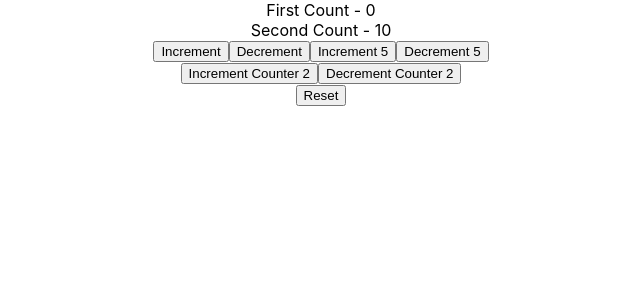
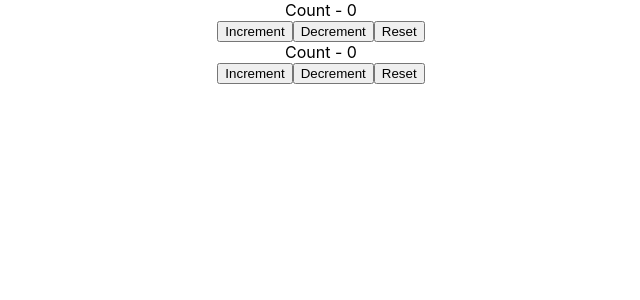
Before and after one commit to Filipe-vilela-felix/tutorial-react, a React (Create React App) app in the folder hello-world/: page / in a window 1280 px wide. Shown: the top 300 px of the page, without its empty margins (319-959 px from the left). Built offline with nearby package versions, Linux system fonts and the light colour scheme.

Commit message:
Hooks - Multiple useReducers

```diff
--- a/hello-world/src/App.js
+++ b/hello-world/src/App.js
@@ -2,12 +2,14 @@
 import './App.css';
 import CounterOne from './components/CounterOne';
 import CounterTwo from './components/CounterTwo';
+import CountertThree from './components/CountertThree';
 
 function App() {
   return (
     <div className="App">
       {/* <CounterOne /> */}
-      <CounterTwo />
+      {/* <CounterTwo /> */}
+      <CountertThree />
     </div>
   );
 }
--- /dev/null
+++ b/hello-world/src/components/CountertThree.js
@@ -0,0 +1,35 @@
+import React, { useReducer } from 'react'
+
+const initialState = 0
+const reducer = (state, action) => {
+    switch(action) {
+        case "increment":
+            return state + 1
+        case "decrement":
+            return state - 1
+        case "reset":
+            return initialState
+        default:
+            return state
+    }
+}
+
+function CountertThree() {
+    const [count, dispatch]  = useReducer(reducer, initialState)
+    const [countTwo, dispatchTwo] = useReducer(reducer, initialState)
+
+    return (
+        <div>
+            <div>Count - {count}</div>
+            <button onClick={() => dispatch("increment")}>Increment</button>
+            <button onClick={() => dispatch("decrement")}>Decrement</button>
+            <button onClick={() => dispatch("reset")}>Reset</button>
+            <div>Count - {countTwo}</div>
+            <button onClick={() => dispatchTwo("increment")}>Increment</button>
+            <button onClick={() => dispatchTwo("decrement")}>Decrement</button>
+            <button onClick={() => dispatchTwo("reset")}>Reset</button>
+        </div>
+    )
+}
+
+export default CountertThree
```
Also changed, not shown: 1 other file (tests, documents, lock files or other folders).
